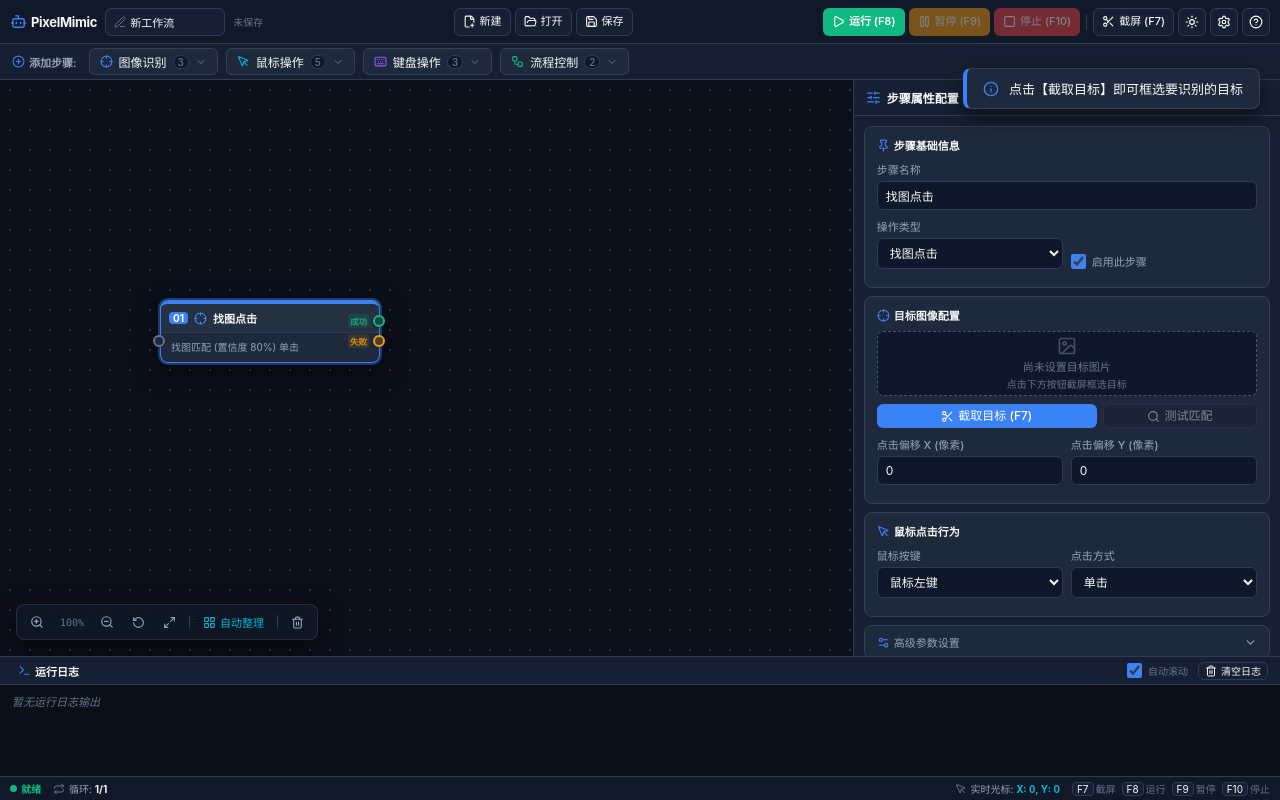
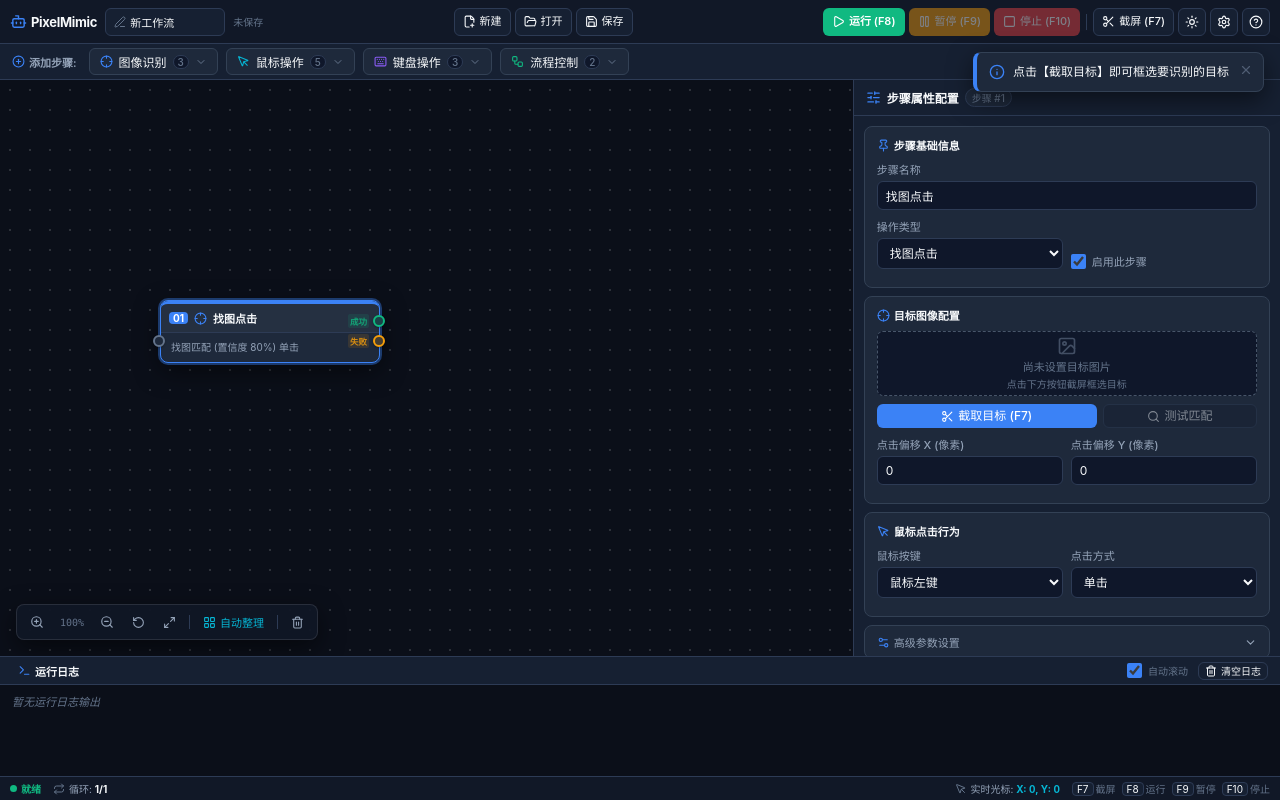
Before and after one commit to haoze-evolluling/PixelMimic, a Vue app in the folder frontend/: page / in a window 1280 px wide. Both pictures are taken after a click on the button "添加找图点击节点". Built offline with nearby package versions, Linux system fonts and the light colour scheme.

Commit message:
feat: 新增匹配高亮弹窗和提示框功能优化
1. 优化匹配高亮弹窗的尺寸适配与屏幕边界限制
2. 为提示框添加手动关闭按钮与无障碍支持
3. 调整提示框的布局样式与位置适配

```diff
--- a/frontend/src/components/ToastContainer.vue
+++ b/frontend/src/components/ToastContainer.vue
@@ -1,8 +1,8 @@
 <script setup>
 import { useToast } from '../composables/useToast'
-import { Info, CheckCircle2, AlertTriangle, XCircle } from 'lucide-vue-next'
+import { Info, CheckCircle2, AlertTriangle, XCircle, X } from 'lucide-vue-next'
 
-const { toasts } = useToast()
+const { toasts, removeToast } = useToast()
 </script>
 
 <template>
@@ -12,6 +12,8 @@ const { toasts } = useToast()
         v-for="toast in toasts"
         :key="toast.id"
         :class="['toast-card', toast.type]"
+        role="status"
+        aria-live="polite"
       >
         <div class="toast-icon">
           <CheckCircle2 v-if="toast.type === 'success'" :size="16" />
@@ -20,6 +22,14 @@ const { toasts } = useToast()
           <Info v-else :size="16" />
         </div>
         <span class="toast-msg">{{ toast.message }}</span>
+        <button
+          class="toast-close"
+          type="button"
+          aria-label="关闭提示"
+          @click="removeToast(toast.id)"
+        >
+          <X :size="14" />
+        </button>
       </div>
     </TransitionGroup>
   </div>
@@ -28,10 +38,12 @@ const { toasts } = useToast()
 <style scoped>
 .toast-container {
   position: fixed;
-  top: 68px;
-  right: var(--space-5);
+  top: 52px;
+  right: var(--space-4);
+  left: var(--space-4);
   display: flex;
   flex-direction: column;
+  align-items: flex-end;
   gap: var(--space-2);
   z-index: var(--z-toast);
   pointer-events: none;
@@ -39,17 +51,19 @@ const { toasts } = useToast()
 
 .toast-card {
   display: flex;
-  align-items: center;
-  gap: var(--space-2-5);
-  padding: var(--space-2-5) var(--space-4);
+  align-items: flex-start;
+  gap: var(--space-2);
+  padding: var(--space-2-5) var(--space-3);
   border-radius: var(--radius-md);
-  font-size: var(--text-md);
+  font-size: var(--text-sm);
   font-weight: 500;
+  line-height: var(--leading-normal);
   background: var(--bg-card);
   box-shadow: var(--shadow-lg);
   pointer-events: auto;
   min-width: 240px;
-  max-width: 400px;
+  max-width: min(420px, calc(100vw - var(--space-4) * 2));
+  width: fit-content;
   backdrop-filter: blur(8px);
   border: 1px solid var(--border-card);
   color: var(--text-primary);
@@ -60,11 +74,44 @@ const { toasts } = useToast()
   align-items: center;
   justify-content: center;
   flex-shrink: 0;
+  margin-top: 1px;
 }
 
 .toast-msg {
   flex: 1;
+  min-width: 0;
+  overflow-wrap: anywhere;
   word-break: break-word;
+  white-space: normal;
+}
+
+.toast-close {
+  display: inline-flex;
+  align-items: center;
+  justify-content: center;
+  flex-shrink: 0;
+  padding: 2px;
+  margin: -2px -4px -2px 0;
+  background: transparent;
+  border: none;
+  border-radius: var(--radius-xs);
+  color: var(--text-muted);
+  cursor: pointer;
+  opacity: 0.7;
+  transition: opacity var(--duration-fast) var(--ease-out),
+    background-color var(--duration-fast) var(--ease-out),
+    color var(--duration-fast) var(--ease-out);
+}
+
+.toast-close:hover {
+  opacity: 1;
+  background: var(--bg-card-hover);
+  color: var(--text-primary);
+}
+
+.toast-close:focus-visible {
+  outline: 2px solid var(--border-focus);
+  outline-offset: 1px;
 }
 
 .toast-card.info {
```
Also changed, not shown: 1 other file (tests, documents, lock files or other folders).
